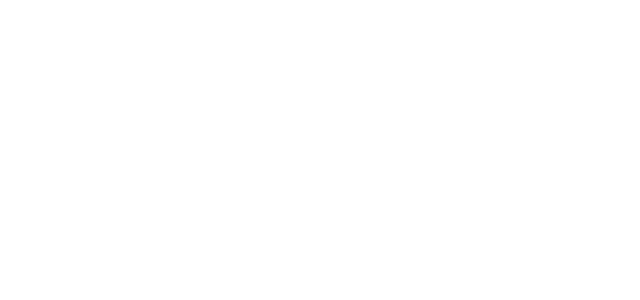
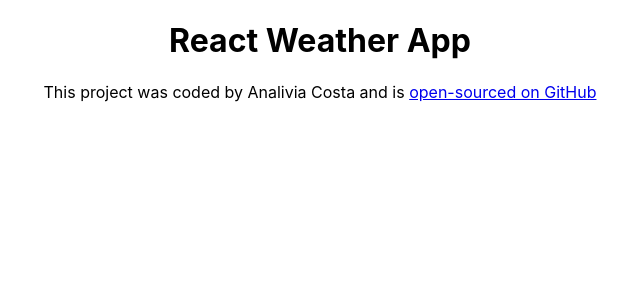
Before and after one commit to analiviag/react-weather-app, a React (Create React App) app: page / in a window 1280 px wide. Shown: the top 300 px of the page, without its empty margins (320-960 px from the left). Built offline with nearby package versions, Linux system fonts and the light colour scheme.

Commit message:
added the footer

```diff
--- a/src/App.js
+++ b/src/App.js
@@ -1,5 +1,19 @@
 import "./App.css";
 
 export default function App() {
-  return <div className="App"></div>;
+  return (
+    <div className="App">
+      <h1>React Weather App</h1>
+      <footer>
+        This project was coded by Analivia Costa and is{" "}
+        <a
+          href="https://github.com/analiviag/react-weather-app"
+          target="_blank"
+          rel="noreferrer"
+        >
+          open-sourced on GitHub
+        </a>
+      </footer>
+    </div>
+  );
 }
```
